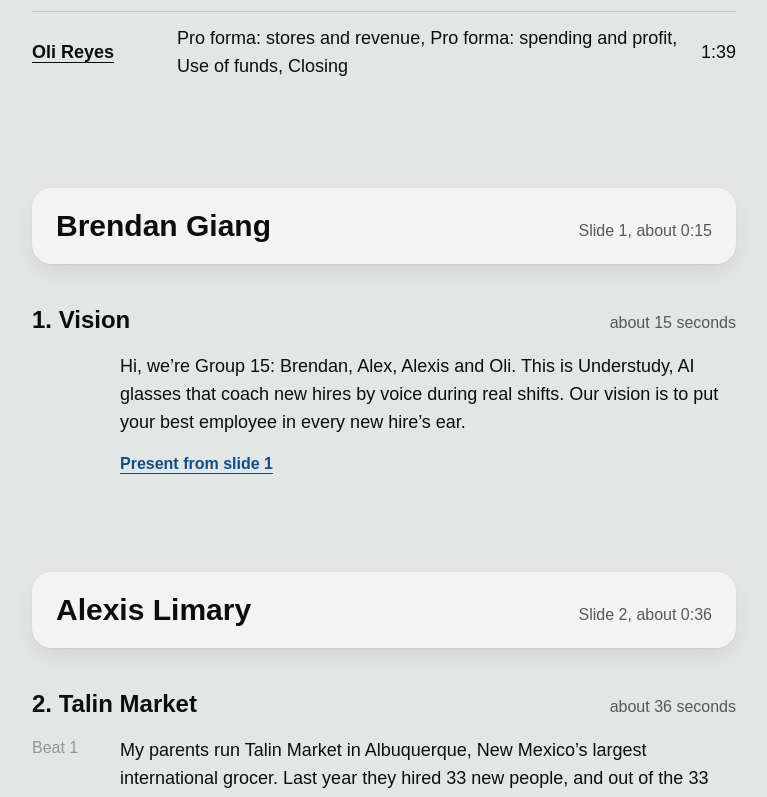
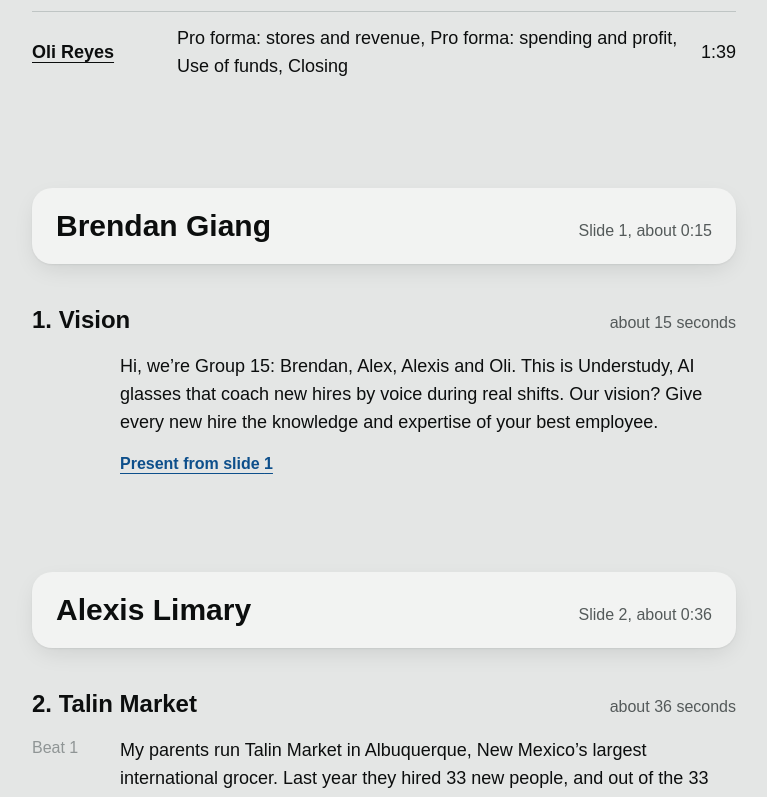
Before and after one commit to Appiest/understudy, a Next.js app: page /pitch/script in a window 1280 px wide. Shown: the part 646-1443 px from the top of the page, without its empty margins (256-1023 px from the left). Built offline with nearby package versions, Linux system fonts and the light colour scheme; a web font is replaced by a local one.

Commit message:
Update pitchScript.ts

```diff
--- a/src/content/pitchScript.ts
+++ b/src/content/pitchScript.ts
@@ -16,7 +16,7 @@ export const speakerSections = [
 
 export const pitchScript = {
   title: [
-    "Hi, we’re Group 15: Brendan, Alex, Alexis and Oli. This is Understudy, AI glasses that coach new hires by voice during real shifts. Our vision is to put your best employee in every new hire’s ear.",
+    "Hi, we’re Group 15: Brendan, Alex, Alexis and Oli. This is Understudy, AI glasses that coach new hires by voice during real shifts. Our vision? Give every new hire the knowledge and expertise of your best employee.",
   ],
   talinStory: [
     "My parents run Talin Market in Albuquerque, New Mexico’s largest international grocer. Last year they hired 33 new people, and out of the 33 only two lasted. With a staff of 30 people Every time, [TALIN] stops working to train them. It takes about [DAYS UNTIL A TALIN HIRE WORKS ALONE] days before a new hire can work alone. Meanwhile, customers wait at the register.",
```
